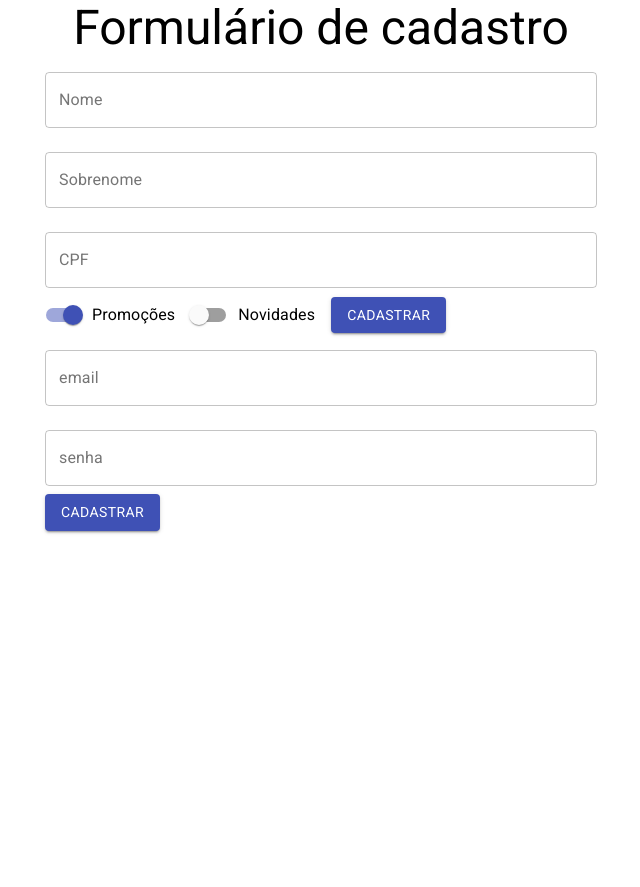
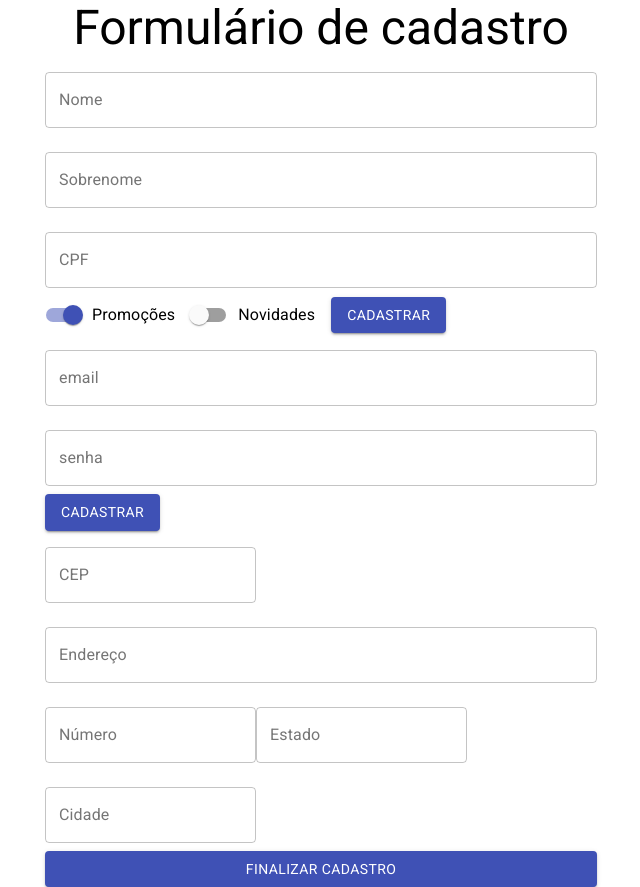
Before and after one commit to sheezarainbow9/react-multpartForm, a React (Create React App) app: page / in a window 1280 px wide. Shown: the whole page, without its empty margins (319-959 px from the left). Before the commit the page ends 800 px from the top, so only its background shows below. Built offline with nearby package versions, Linux system fonts and the light colour scheme.

Commit message:
dados de usuário form

```diff
--- /dev/null
+++ b/src/components/FormularioCadastro/DadosEntrega.jsx
@@ -0,0 +1,55 @@
+import React from "react";
+import { TextField, Button } from "@material-ui/core";
+
+function DadosEntrega() {
+  return (
+    <form>
+      <TextField
+        id="cep"
+        label="CEP"
+        type="number"
+        variant="outlined"
+        margin="normal"
+      />
+
+      <TextField
+        id="endereco"
+        label="Endereço"
+        type="text"
+        variant="outlined"
+        margin="normal"
+        fullWidth
+      />
+
+      <TextField
+        id="numero"
+        label="Número"
+        type="text"
+        variant="outlined"
+        margin="normal"
+      />
+
+      <TextField
+        id="estado"
+        label="Estado"
+        type="text"
+        variant="outlined"
+        margin="normal"
+      />
+
+      <TextField
+        id="cidade"
+        label="Cidade"
+        type="text"
+        variant="outlined"
+        margin="normal"
+      />
+
+      <Button type="submit" variant="contained" color="primary" fullWidth>
+        Finalizar Cadastro
+      </Button>
+    </form>
+  );
+}
+
+export default DadosEntrega;
--- a/src/components/FormularioCadastro/FormularioCadastro.jsx
+++ b/src/components/FormularioCadastro/FormularioCadastro.jsx
@@ -1,12 +1,14 @@
 import React, { useState } from "react";
 import DadosPessoais from "./DadosPessoais";
 import DadosUsuario from "./DadosUsuario";
+import DadosEntrega from "./DadosEntrega";
 
 function FormularioCadastro({ aoEnviar, validarCPF }) {
   return (
     <>
       <DadosPessoais aoEnviar={aoEnviar} validarCPF={validarCPF} />
       <DadosUsuario />
+      <DadosEntrega />
     </>
   );
 }
```
